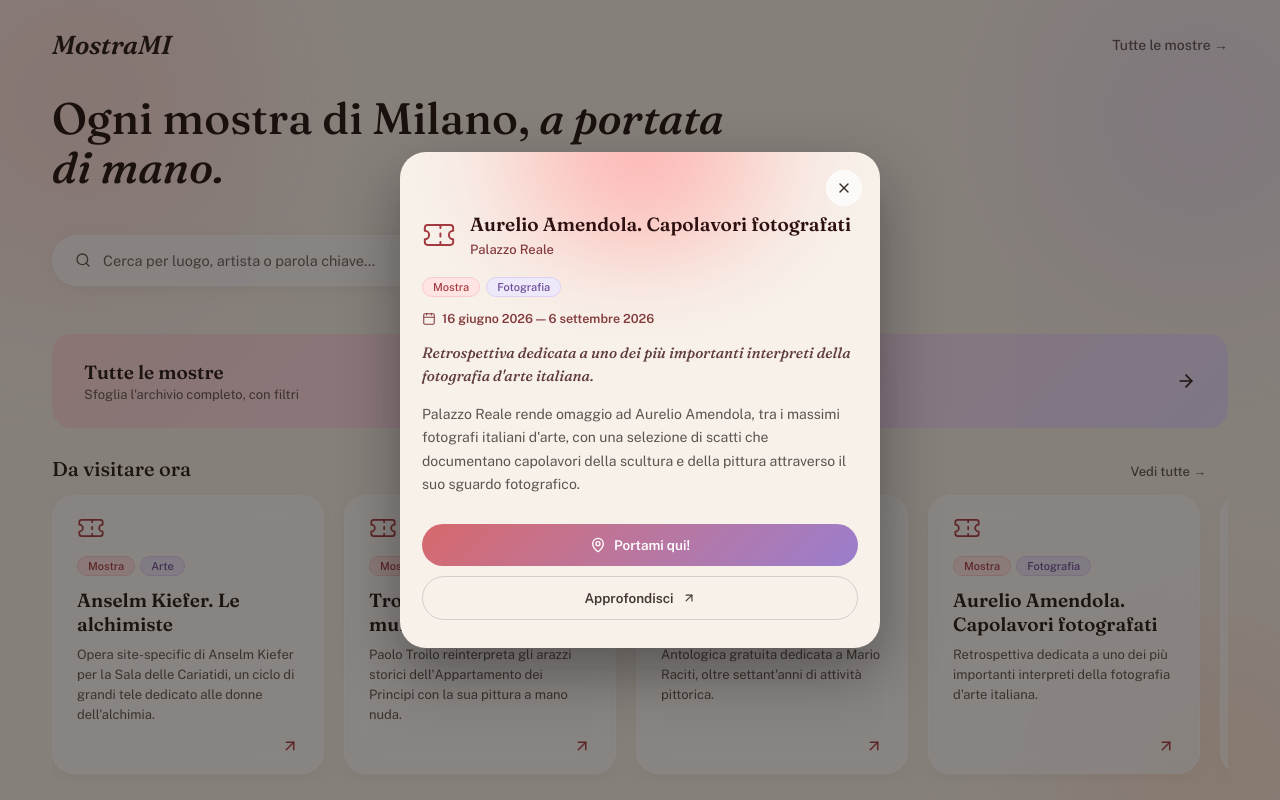
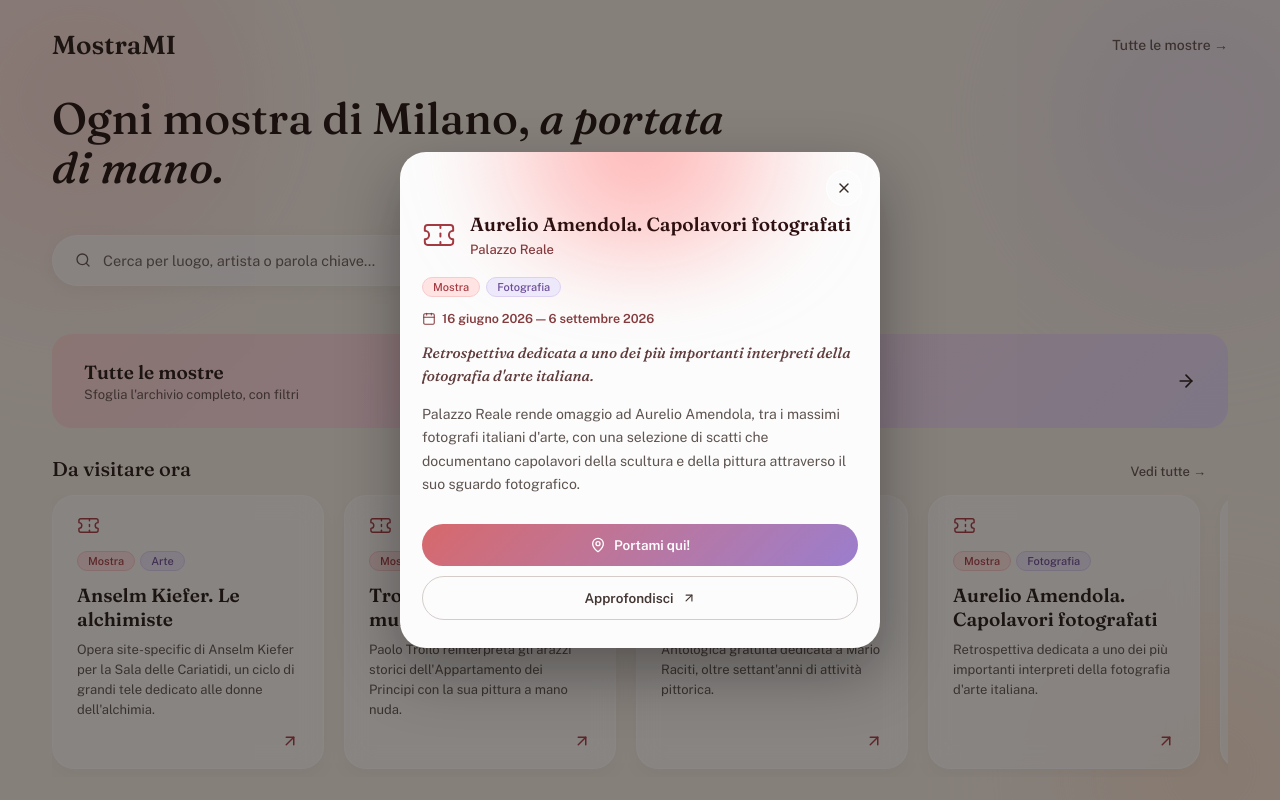
Before and after one commit to frafenaroli/mostraMI, a React (Vite) app: page /#/mostra/amendola-capolavori-fotografati-palazzo-reale in a window 1280 px wide. Shown: the top 800 px of the page. Built offline with nearby package versions, Linux system fonts and the light colour scheme.

Commit message:
UI polish: white popup, upright logo, smaller card icons
- Popup background switched from the beige app color to the white
  surface token.
- Removed italics from the MostraMI logo.
- Slightly reduced the luogo icon size on carousel cards.

```diff
--- a/src/components/CarouselCard.jsx
+++ b/src/components/CarouselCard.jsx
@@ -8,7 +8,7 @@ export function CarouselCard({ item }) {
   return (
     <ExhibitLink id={item.id} className={styles.card}>
       <div className={styles.icon}>
-        <LuogoIcon luogo={item.luogo} size={28} />
+        <LuogoIcon luogo={item.luogo} size={23} />
       </div>
       <div className={styles.tags}>
         {item.tags.slice(0, 2).map((t) => (
--- a/src/components/Header.module.css
+++ b/src/components/Header.module.css
@@ -6,7 +6,6 @@
 
 .logo {
   font: 600 21px/1 var(--font-serif);
-  font-style: italic;
   color: var(--color-text);
   text-decoration: none;
 }
--- a/src/pages/ExhibitModal.module.css
+++ b/src/pages/ExhibitModal.module.css
@@ -14,7 +14,7 @@
   position: relative;
   width: 100%;
   max-width: 480px;
-  background: var(--color-bg);
+  background: var(--color-surface);
   border-radius: 26px;
   overflow: hidden;
   box-shadow: var(--shadow-modal);
```
